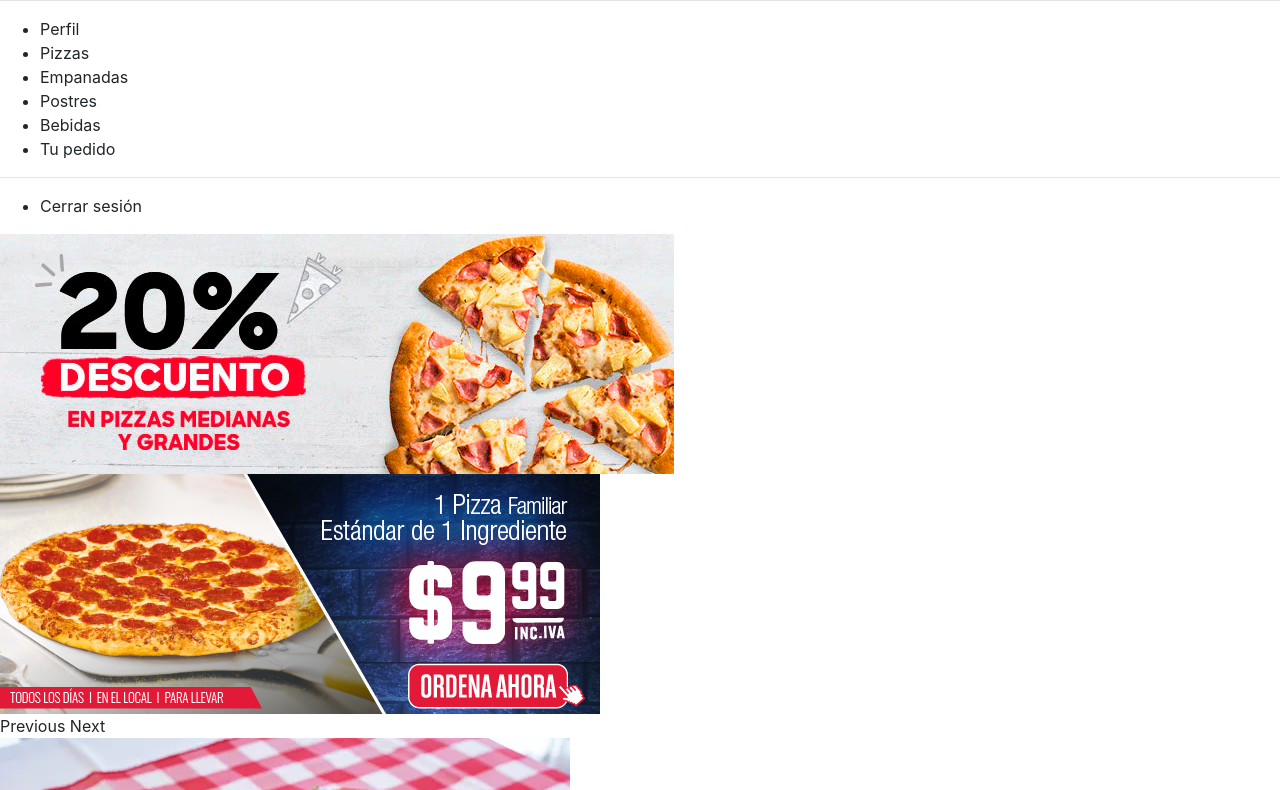
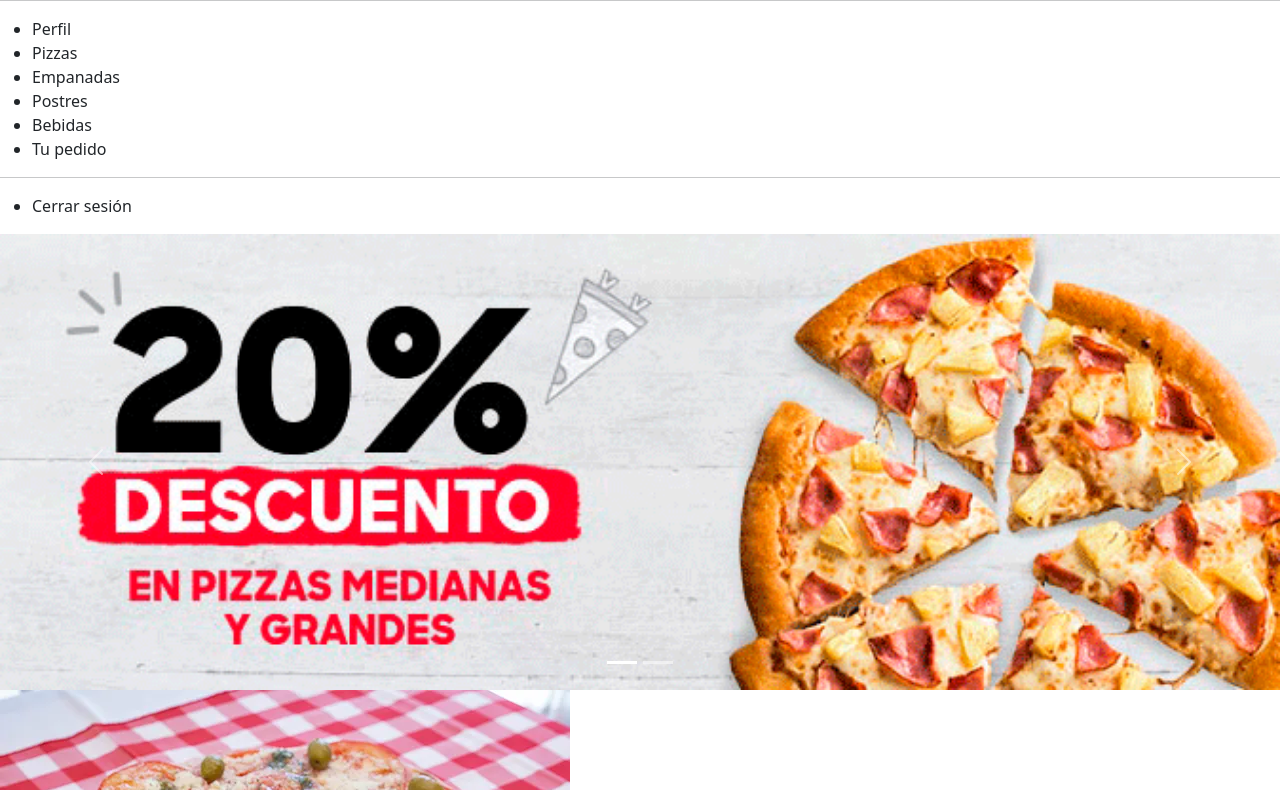
Before and after one commit to FranklinZ12/CiaoPizza, a website: page pizzas.html in a window 1280 px wide. Shown: the part 48-838 px from the top of the page. Drawn offline with nearby package versions, Linux system fonts and the light colour scheme.

Commit message:
funcionalidad del carrusel completada

```diff
--- a/pizzas.html
+++ b/pizzas.html
@@ -5,7 +5,7 @@
     <meta charset="UTF-8">
     <meta http-equiv="X-UA-Compatible" content="IE=edge">
     <meta name="viewport" content="width=device-width, initial-scale=1.0">
-    <link rel="stylesheet" href="https://cdn.jsdelivr.net/npm/bootstrap@4.0.0/dist/css/bootstrap.min.css" integrity="sha384-Gn5384xqQ1aoWXA+058RXPxPg6fy4IWvTNh0E263XmFcJlSAwiGgFAW/dAiS6JXm" crossorigin="anonymous">
+    <link href="https://cdn.jsdelivr.net/npm/bootstrap@5.1.3/dist/css/bootstrap.min.css" rel="stylesheet" integrity="sha384-1BmE4kWBq78iYhFldvKuhfTAU6auU8tT94WrHftjDbrCEXSU1oBoqyl2QvZ6jIW3" crossorigin="anonymous">
     <title>CiaoPizza</title>
 </head>
 
@@ -68,22 +68,28 @@
         </div>
     </aside>
     <section>
-        <div>
-            <div>
-                <img src="image/oferta.png">
+        <div id="carouselExampleIndicators" class="carousel slide" data-bs-ride="carousel">
+            <div class="carousel-indicators">
+              <button type="button" data-bs-target="#carouselExampleIndicators" data-bs-slide-to="0" class="active" aria-current="true" aria-label="Slide 1"></button>
+              <button type="button" data-bs-target="#carouselExampleIndicators" data-bs-slide-to="1" aria-label="Slide 2"></button>
             </div>
-            <div>
-                <img src="image/oferta2.png">
+            <div class="carousel-inner">
+              <div class="carousel-item active" data-bs-interval="10000">
+                <img src="image/oferta.png" class="d-block w-100" alt="First slide">
+              </div>
+              <div class="carousel-item" data-bs-interval="10000">
+                <img src="image/oferta2.png" class="d-block w-100" alt="Second slide">
+              </div>
             </div>
-        </div>
-        <a>
-            <span> </span>
-            <span>Previous</span>
-        </a>
-        <a>
-            <span> </span>
-            <span>Next</span>
-        </a>
+            <button class="carousel-control-prev" type="button" data-bs-target="#carouselExampleIndicators" data-bs-slide="prev">
+              <span class="carousel-control-prev-icon" aria-hidden="true"></span>
+              <span class="visually-hidden">Previous</span>
+            </button>
+            <button class="carousel-control-next" type="button" data-bs-target="#carouselExampleIndicators" data-bs-slide="next">
+              <span class="carousel-control-next-icon" aria-hidden="true"></span>
+              <span class="visually-hidden">Next</span>
+            </button>
+          </div>
     </section>
 
     <div>
@@ -111,6 +117,9 @@
             <button href="">agregar al carrito</button>
         </div>
     </div>
+    <script src="https://cdn.jsdelivr.net/npm/bootstrap@5.1.3/dist/js/bootstrap.bundle.min.js" integrity="sha384-ka7Sk0Gln4gmtz2MlQnikT1wXgYsOg+OMhuP+IlRH9sENBO0LRn5q+8nbTov4+1p" crossorigin="anonymous"></script>
 </body>
 
+
+
 </html>
```
Also changed, not shown: bebidas.html (+1 -1 lines), empanadas.html (+1 -1 lines), index.html (+1 -1 lines), login.html (+1 -1 lines), pedido.html (+1 -1 lines), postres.html (+1 -1 lines), register.html (+1 -1 lines), team.html (+1 -1 lines).
